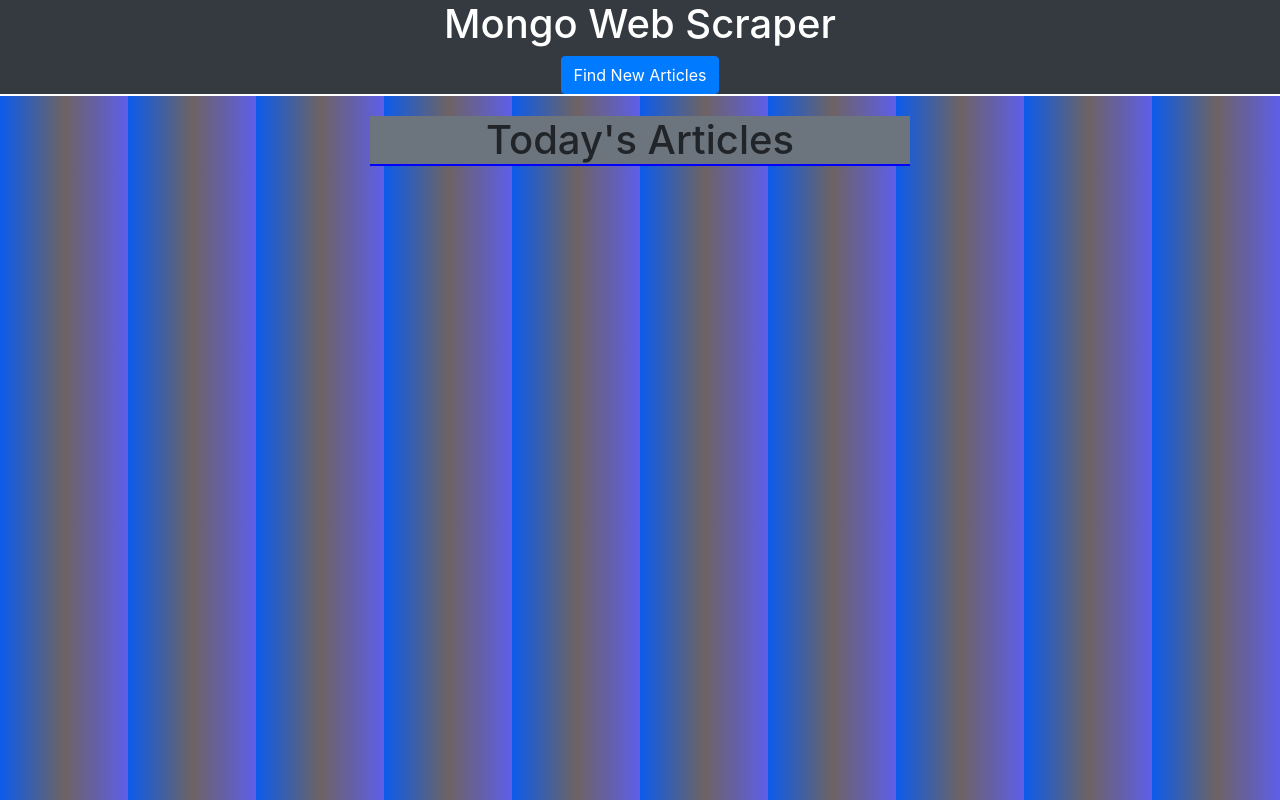
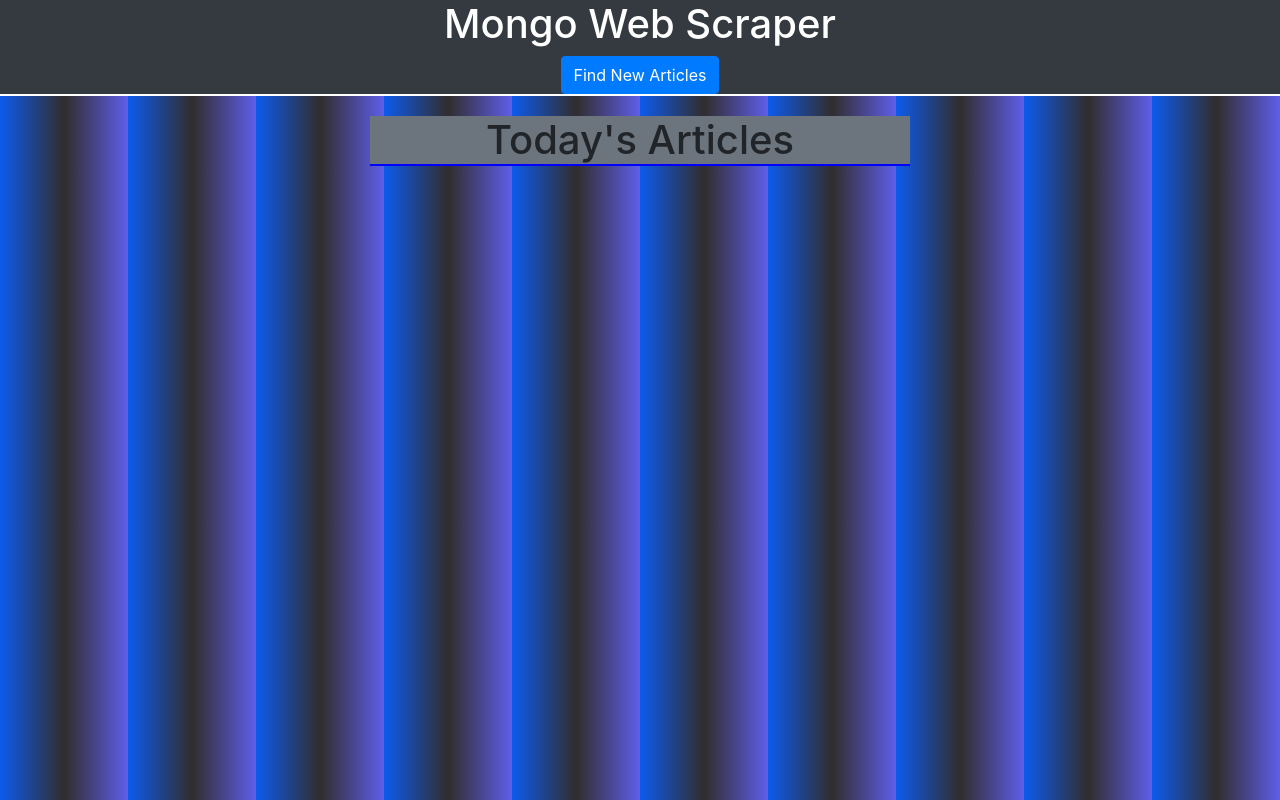
Before and after one commit to andrew129/News_Scraper, a website: page public/index.html in a window 1280 px wide. Drawn offline with nearby package versions, Linux system fonts and the light colour scheme; no server answers.

Commit message:
added background

```diff
--- a/public/index.html
+++ b/public/index.html
@@ -12,7 +12,7 @@
 <body>
     <style>
         body {
-            background-image: repeating-linear-gradient(to right, rgb(13, 91, 236), rgb(109, 99, 99), rgb(94, 94, 233) 10%);
+            background-image: repeating-linear-gradient(to right, rgb(13, 91, 236), rgb(49, 45, 45), rgb(94, 94, 233) 10%);
         }
 
         .white {
```
